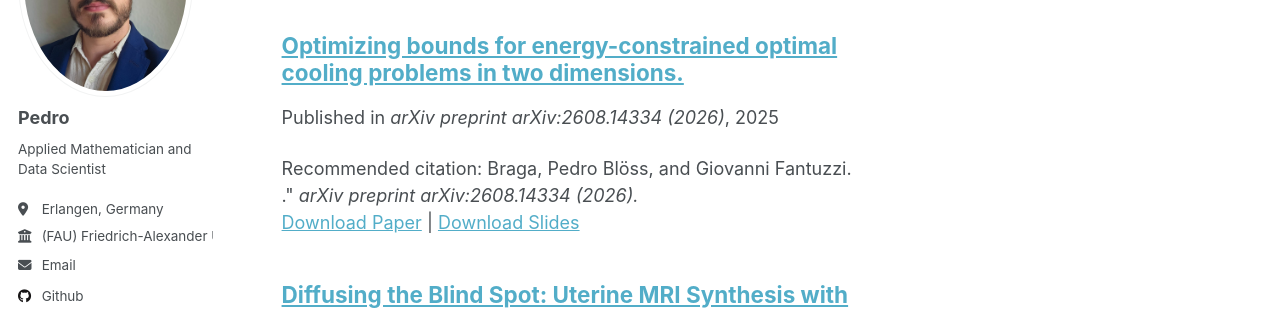
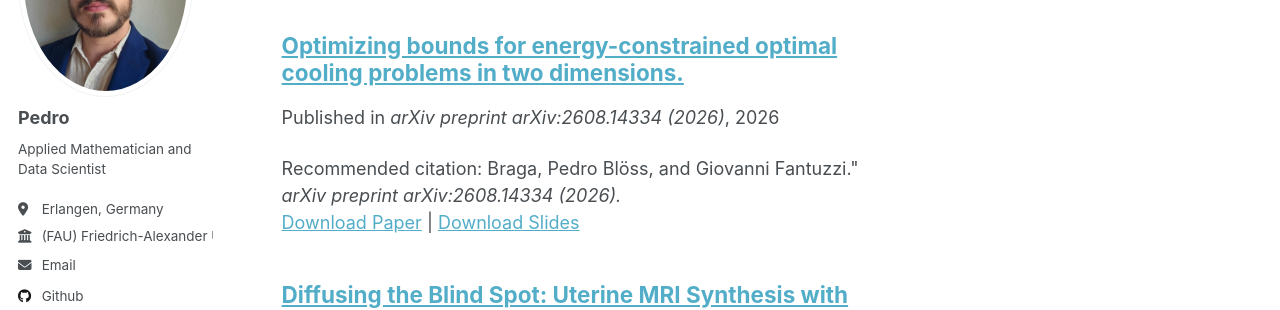
Before and after one commit to pedroblossbraga/pedroblossbraga.github.io, a Jekyll site: the page built from _pages/publications.html, in a window 1280 px wide and 900 px high. Shown: the part 238-548 px from the top of the window. Built offline with Jekyll 4.4.1, drawn with Linux system fonts in a browser that asks for light colours.

Commit message:
fixing publication

```diff
--- a/_publications/2026-08-16-optimal-cooling.md
+++ b/_publications/2026-08-16-optimal-cooling.md
@@ -2,12 +2,12 @@
 title: "Optimizing bounds for energy-constrained optimal cooling problems in two dimensions."
 collection: publications
 category: manuscripts
-permalink: /publication/2026-08-16-optimal-cooling.md
+permalink: /publication/2026-08-16-optimal-cooling
 excerpt: ''
-date: 2025-07-05
+date: 2026-08-16
 venue: 'arXiv preprint arXiv:2608.14334 (2026)'
 slidesurl: ''
 paperurl: ''
-citation: 'Braga, Pedro Blöss, and Giovanni Fantuzzi. .&quot; <i>arXiv preprint arXiv:2608.14334 (2026).</i>'
+citation: 'Braga, Pedro Blöss, and Giovanni Fantuzzi.&quot; <i>arXiv preprint arXiv:2608.14334 (2026).</i>'
 ---
 <!-- Braga, Pedro Blöss, and Giovanni Fantuzzi. "Optimizing bounds for energy-constrained optimal cooling problems in two dimensions." arXiv preprint arXiv:2608.14334 (2026). -->
```
